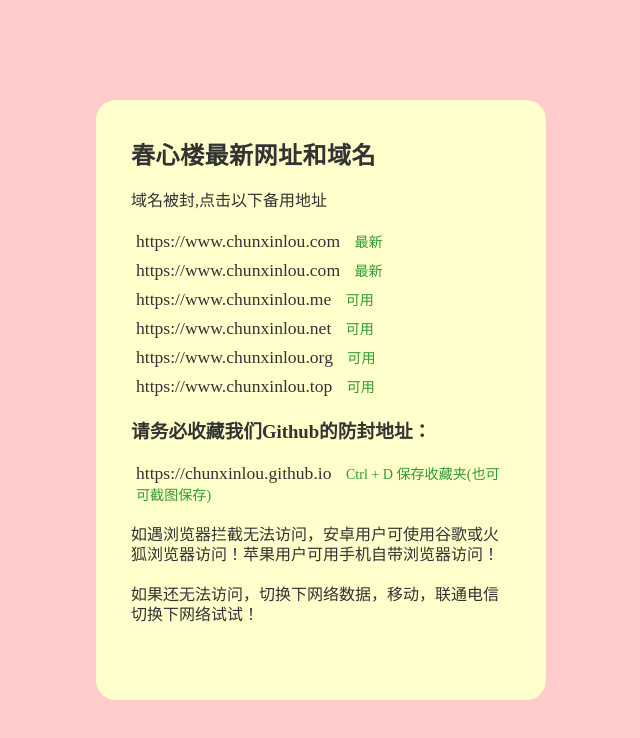
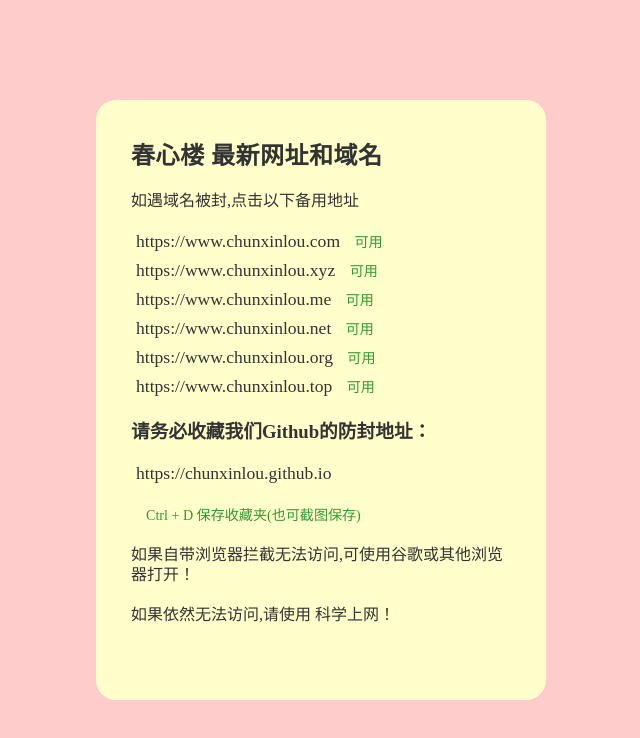
Before and after one commit to chunxinlou/chunxinlou.github.io, a plain HTML site: page index.html in a window 1280 px wide. Shown: the whole page, without its empty margins (319-959 px from the left). Drawn offline with Linux system fonts and the light colour scheme.

Commit message:
Update index.html

```diff
--- a/index.html
+++ b/index.html
@@ -24,7 +24,7 @@
 			.box__description ul li { margin: 8px 0; padding: 0 } .box .box__description
 			ul small { font-size: .8em; color: #339933; margin-left: 10px } .box .box__description
 			ul li a { text-decoration: none; color: #333333; } .box .box__description
-			ul li a:hover { color: #CCCCCC } .box .box__description ul li a:hover small
+			ul li a:hover { color: #FF4500 } .box .box__description ul li a:hover small
 			{ color: inherit } @media(max-width:770px) { .box { width: 350px; } .box
 			.box__description .box__description-container { width: 300px; } .box .box__description
 			.box__description-container .box__description-title { font-size: 19px;
@@ -37,10 +37,10 @@
 			<div class="box__description">
 				<div class="box__description-container">
 					<h1 class="box__description-title">
-						春心楼最新网址和域名
+						春心楼 最新网址和域名
 					</h1>
 					<div class="box__description-text">
-						域名被封,点击以下备用地址
+						如遇域名被封,点击以下备用地址
 					</div>
 					<ul>
 						<li>
@@ -49,17 +49,17 @@
 							</a>
 							<small>
 								<time>
-									最新
+									可用
 								</time>
 							</small>
 						</li>
 						<li>
-							<a href="https://www.chunxinlou.com">
-								https://www.chunxinlou.com
+							<a href="https://www.chunxinlou.xyz">
+								https://www.chunxinlou.xyz
 							</a>
 							<small>
 								<time>
-									最新
+									可用
 								</time>
 							</small>
 						</li>
@@ -112,19 +112,24 @@
 							<a href="https://chunxinlou.github.io">
 								https://chunxinlou.github.io
 							</a>
+						</li>
+					</ul>
+
+					<ul>
+						<li>
 							<small>
 								<time>
-								 	Ctrl + D 保存收藏夹(也可可截图保存)
+								 	Ctrl + D 保存收藏夹(也可截图保存)
 								</time>
 							</small>
 						</li>
 					</ul>
 
 					<div class="box__description-text">
-						如遇浏览器拦截无法访问，安卓用户可使用谷歌或火狐浏览器访问！苹果用户可用手机自带浏览器访问！
+						如果自带浏览器拦截无法访问,可使用谷歌或其他浏览器打开！
 						<br/>
 						<br/>
-						如果还无法访问，切换下网络数据，移动，联通电信切换下网络试试！
+						如果依然无法访问,请使用 科学上网！
 					</div>
 				</div>
 			</div>
```
